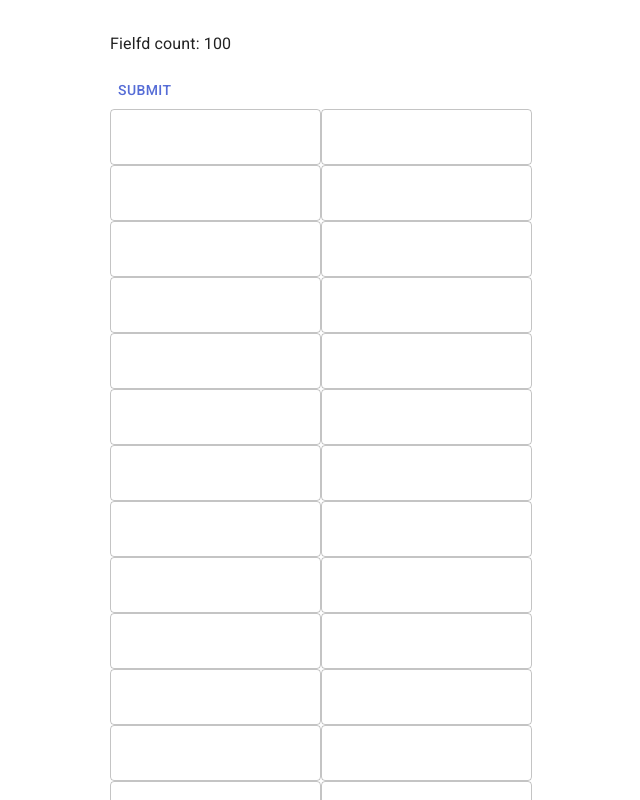
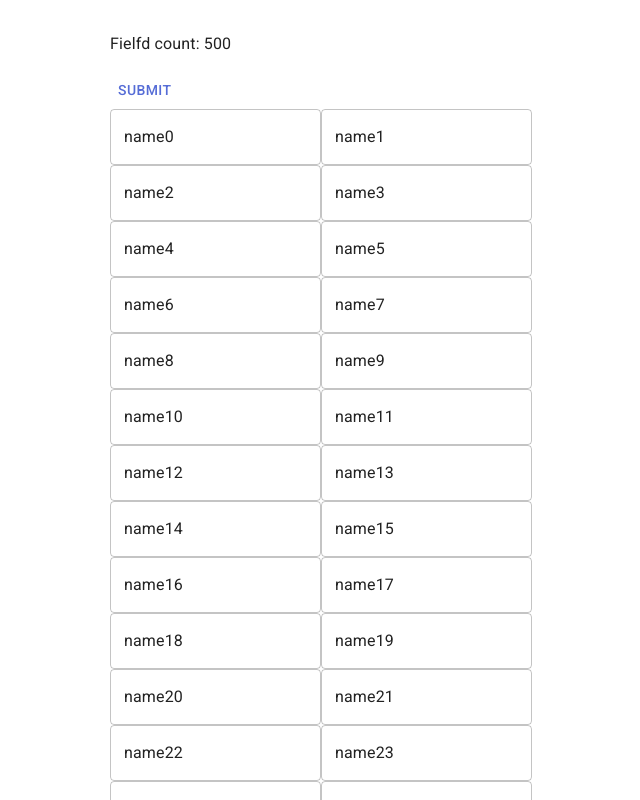
Before and after one commit to airatzt/rhf, a React (Create React App) app: page / in a window 1280 px wide. Shown: the top 800 px of the page, without its empty margins (254-894 px from the left). Built offline with nearby package versions, Linux system fonts and the light colour scheme.

Commit message:
add generate test data

```diff
--- a/src/App.tsx
+++ b/src/App.tsx
@@ -8,22 +8,20 @@ import { yupResolver } from "@hookform/resolvers/yup";
 import * as yup from "yup";
 
 type FormValues = {
-  firstName: string;
-  name: string;
-  sex: string;
+  [key:string]: any
 };
 
 export default function App() {
   const onSubmit = (data: FormValues) => console.log(data);
-  const fieldsCount = 100;
+  const fieldsCount = 500;
   const items = [];
   for (let index = 0; index < fieldsCount; index++) {
-    items.push(<TextInput name={"name" + index} id={"name" + index} />);
+    items.push(<TextInput name={"name" + index} key={"name" + index} />);
   }
-  let generatedSchema = items.reduce((a, v, i) => ({ ...a, ["name" + i]: yup.string().required() }), {});
+  const generatedSchema = items.reduce((a, v, i) => ({ ...a, ["name" + i]: yup.string().required() }), {});
+  const defaultValues= items.reduce((a, v, i) => ({ ...a, ["name" + i]: "name" + i }), {});
   const validationSchema = yup
     .object({
-      name: yup.string().required(),
       ...generatedSchema,
     })
     .required();
@@ -32,11 +30,9 @@ export default function App() {
     <Container maxWidth="sm">
       <Box sx={{ my: 4 }}>
         <p>Fielfd count: {fieldsCount}</p>
-        <Form<FormValues> onSubmit={onSubmit} validationSchema={validationSchema}>
+        <Form<FormValues> onSubmit={onSubmit} validationSchema={validationSchema} defaultValues={defaultValues}>
           <Button type="submit">Submit</Button>
           <br />
-          <TextInput name="name" id="name" />
-
           {items}
         </Form>
       </Box>
--- a/src/Form.tsx
+++ b/src/Form.tsx
@@ -1,19 +1,22 @@
 import { yupResolver } from "@hookform/resolvers/yup";
 import React from "react";
-import { FormProvider,  SubmitHandler, useForm } from "react-hook-form";
+import { DeepPartial, FormProvider,  SubmitHandler, UnpackNestedValue, useForm } from "react-hook-form";
 type FormProps<TFormValues> = {
   onSubmit: SubmitHandler<TFormValues>;
   children: React.ReactNode;
   validationSchema: any;
+  defaultValues?: UnpackNestedValue<DeepPartial<TFormValues>>
 };
 
 export const Form = <TFormValues extends Record<string, any> = Record<string, any>>({
   onSubmit,
   children,
   validationSchema,
+  defaultValues
 }: FormProps<TFormValues>) => {
   const methods = useForm<TFormValues>({
     resolver: yupResolver(validationSchema),
+    defaultValues: defaultValues
   });
   return (
     <FormProvider {...methods}>
```
